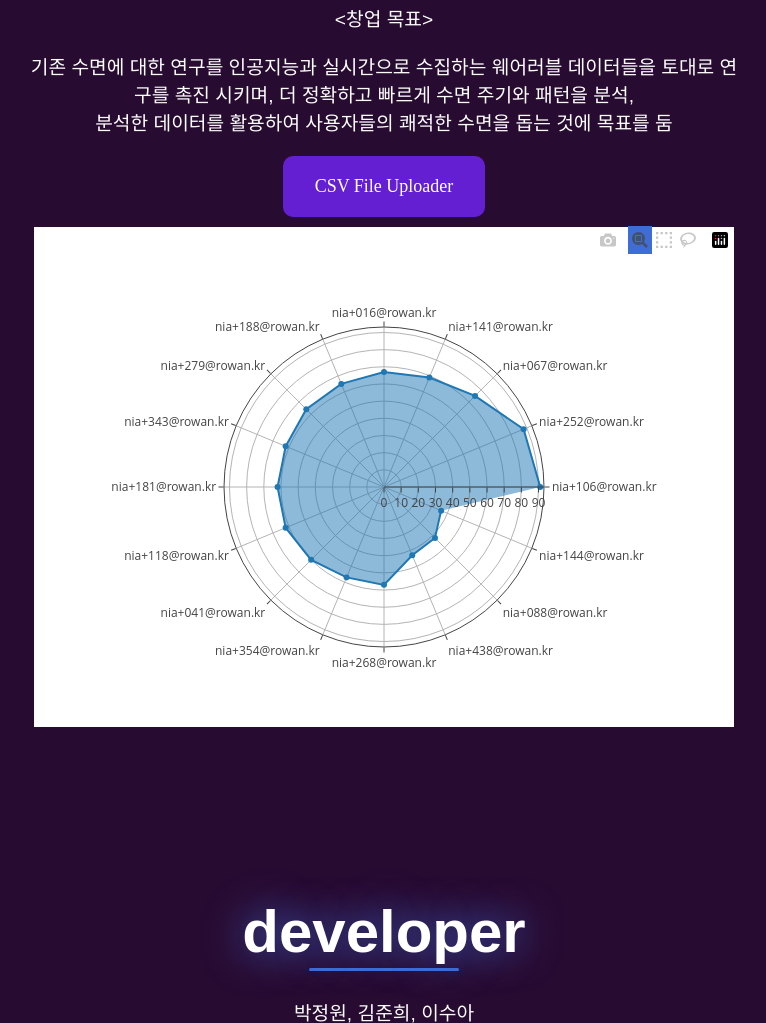
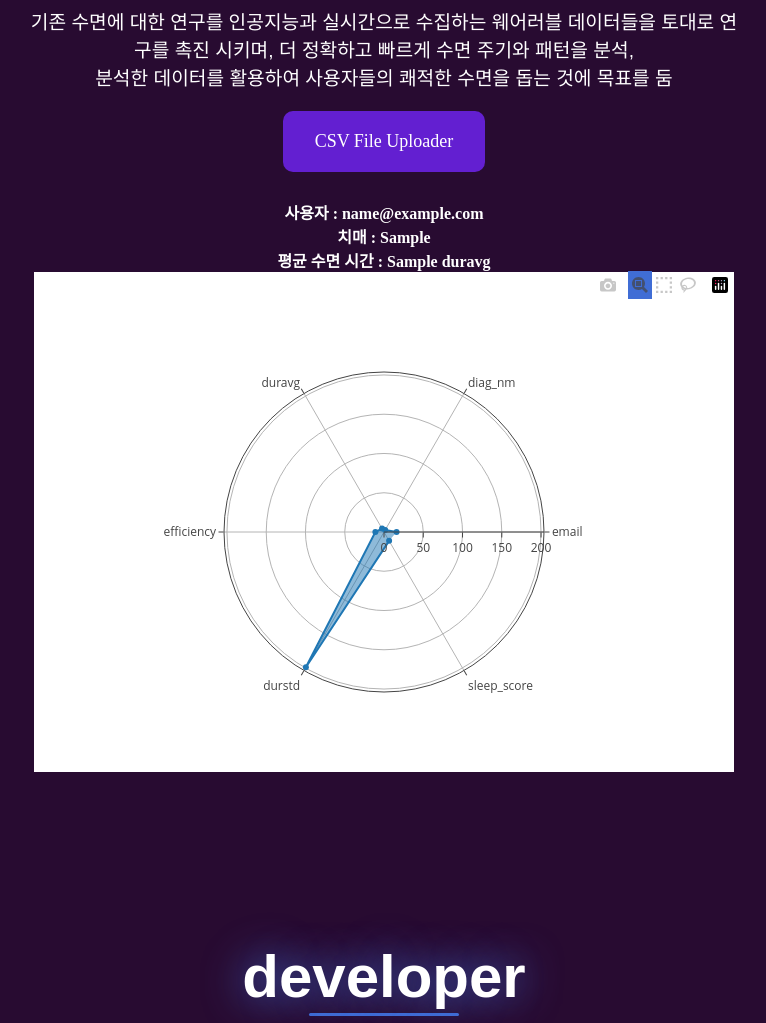
Before and after one commit to PJO2004/sleep_tech, a FastAPI app: template backend/FastAPI/templates/home.html in a window 1280 px wide. Shown: the part 1200-2223 px from the top of the page, without its empty margins (256-1022 px from the left). Run offline with FastAPI, Linux system fonts and the light colour scheme; the template is opened without the code that fills it: most values are stand-ins (such as "Sample title", 1, 10 or a date in 2020); parts of the project's set-up code (start-up, migrations or seed data) failed here and were passed over; some libraries are stand-ins or nearby versions.

Commit message:
:bug:bug수정

```diff
--- a/backend/FastAPI/main.py
+++ b/backend/FastAPI/main.py
@@ -6,15 +6,17 @@ from fastapi.templating import Jinja2Templates
 from fastapi import File, UploadFile
 import os
 
+from fastapi.middleware.cors import CORSMiddleware
+
 # sample_data
 os.system('python dashboard_sample_data/test.py')
 
 # graph
 import pandas as pd
 import cufflinks as cf
+
+# db
 from database.db_connect import engine
-
-import json
 
 df = pd.read_csv('data/sample_sleep.csv')
 data = df['EMAIL'].value_counts()
@@ -51,10 +53,11 @@ async def read_root(request:Request):
     df.set_index('name', inplace=True)
     json_object = df.to_json()
 
-    with open('./src/app.json', 'w') as f:
+
+    with open('./src/data.json', 'w') as f:
         f.write(json_object)
 
-    return templates.TemplateResponse('home.html', {"request": request})
+    return templates.TemplateResponse('home.html', {"request": request, 'email':len(set(email)), 'diag_nm':len(set(diag_nm)), 'duravg':len(set(duravg))})
 
 @app.post("/csv")
 async def upload_file(file: UploadFile = File(...)):
--- /dev/null
+++ b/backend/FastAPI/src/data.json
@@ -0,0 +1 @@
+{"cnt_data":{"email":16,"diag_nm":3,"duravg":5,"efficiency":11,"durstd":199,"sleep_score":13}}
--- a/backend/FastAPI/templates/home.html
+++ b/backend/FastAPI/templates/home.html
@@ -15,12 +15,12 @@
     <!-- web site icon-->
     <link rel="icon" href="../static/images/logo.jpg">
 
+    <!-- script -->
+    <!-- <script type="text/javascript" src="../src/app.js" defer></script> -->
+    <script>
 
+    </script>
 </head>
-<script>
-   axios
-</script>
-
 <body>
     <div class="container">
 
@@ -79,18 +79,17 @@
                 <div>
                     <a href="http://127.0.0.1:8000/docs" class="button">CSV File Uploader</a>
                 </div>
+                <br>
+                <h4>사용자 : {{email}}</h4>
+                <h4>치매 : {{diag_nm}}</h4>
+                <h4>평균 수면 시간 : {{duravg}}</h4>
                 <div>
                     <!--──────────────graph──────────────────-->
-
                     <div id="myDiv" style="width:50%; height:500px">
-
                             <script>
-                            var people_data =
-                            [{
-                                    r: [91, 88, 75, 69, 67, 65, 64, 62, 62, 62, 60, 57, 57, 43, 42, 36],
-                                    theta: ['nia+106@rowan.kr', 'nia+252@rowan.kr', 'nia+067@rowan.kr', 'nia+141@rowan.kr', 'nia+016@rowan.kr', 'nia+188@rowan.kr',
-                                        'nia+279@rowan.kr', 'nia+343@rowan.kr', 'nia+181@rowan.kr', 'nia+118@rowan.kr', 'nia+041@rowan.kr', 'nia+354@rowan.kr',
-                                        'nia+268@rowan.kr', 'nia+438@rowan.kr', 'nia+088@rowan.kr', 'nia+144@rowan.kr',
+                                var people_data = [{
+                            r: [16, 3, 5,  11, 199, 13],
+                            theta: ['email', 'diag_nm', 'duravg', 'efficiency', 'durstd', 'sleep_score'
                             ],
                             type: 'scatterpolar',
                             fill: 'toself',
@@ -98,9 +97,7 @@
                         }];
 
                     Plotly.newPlot('myDiv', people_data)
-                            // console.log(Plotly.BUILD)
                             </script>
-
                     </div>
                 </div>
                 <!--──────────────developer────────────────-->
@@ -156,6 +153,8 @@
         </footer>
 
     </div>
+
+
 </body>
 
 </html>
```
Also changed, not shown: backend/FastAPI/src/app.js (+3 -25 lines), backend/FastAPI/src/app.json (deleted, +0 -10 lines). Lines whose indentation alone changed are shown as unchanged.
